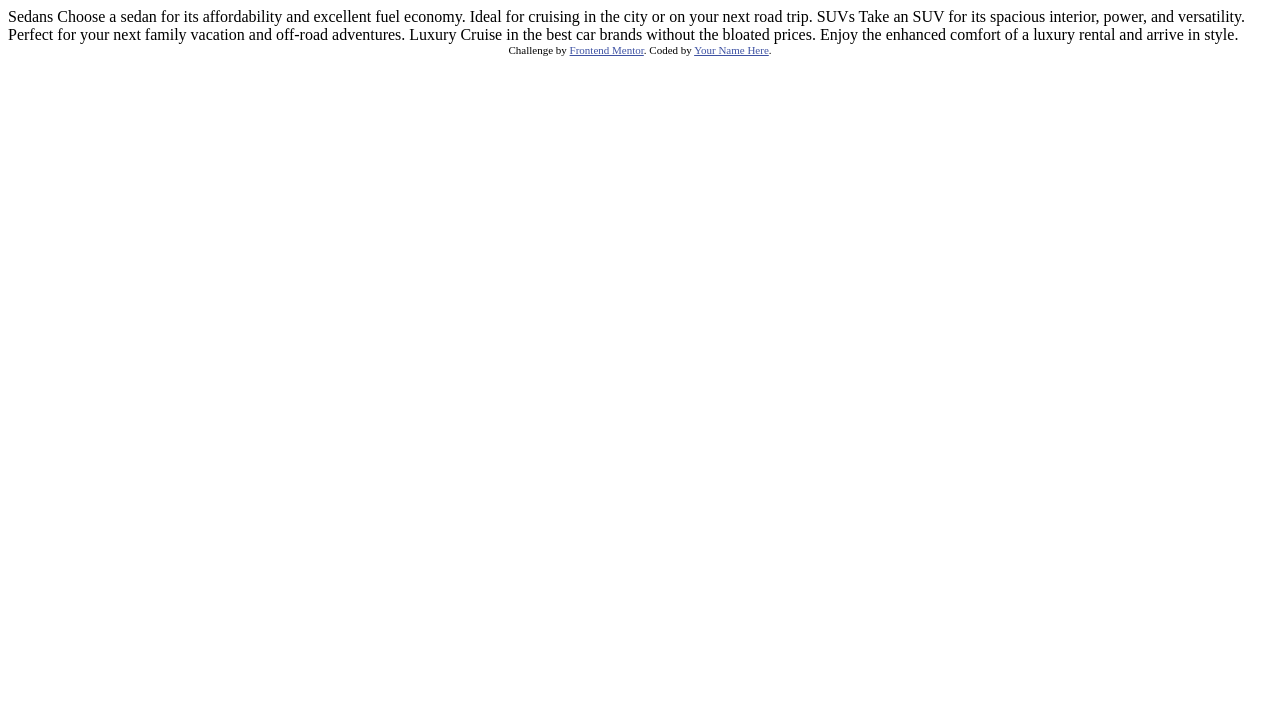
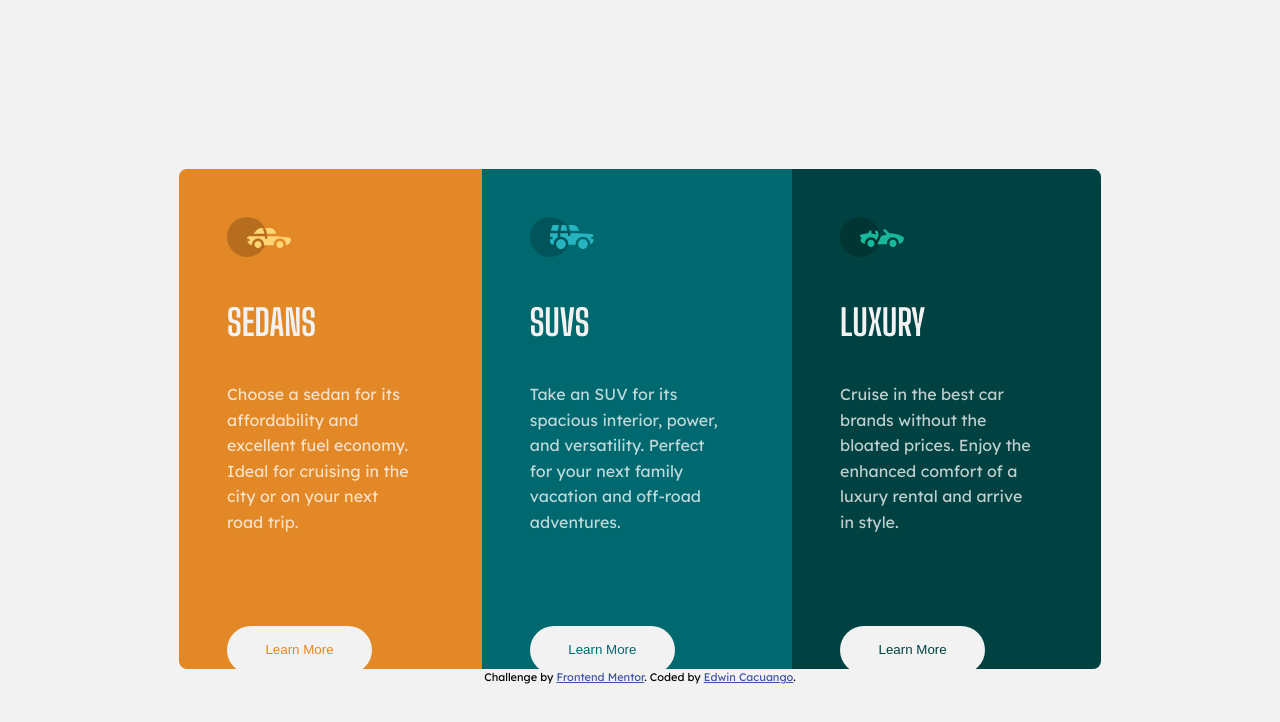
Before and after one commit to EdwinCacuango/colum-preview-card, a plain HTML site: page index.html in a window 1280 px wide. Drawn offline with Linux system fonts and the light colour scheme.

Commit message:
first review

```diff
--- a/index.html
+++ b/index.html
@@ -1,36 +1,82 @@
 <!DOCTYPE html>
 <html lang="en">
   <head>
-  <meta charset="UTF-8">
-  <meta name="viewport" content="width=device-width, initial-scale=1.0"> <!-- displays site properly based on user's device -->
+    <meta charset="UTF-8" />
+    <meta name="viewport" content="width=device-width, initial-scale=1.0" />
+    <!-- displays site properly based on user's device -->
 
-  <link rel="icon" type="image/png" sizes="32x32" href="./images/favicon-32x32.png">
+    <link
+      rel="icon"
+      type="image/png"
+      sizes="32x32"
+      href="./images/favicon-32x32.png"
+    />
+    <link rel="stylesheet" href="/styles/styles.css" />
+    <link rel="preconnect" href="https://fonts.googleapis.com" />
+    <link rel="preconnect" href="https://fonts.gstatic.com" crossorigin />
+    <link
+      href="https://fonts.googleapis.com/css2?family=Big+Shoulders+Display:wght@700&family=Lexend+Deca&display=swap"
+      rel="stylesheet"
+    />
 
     <title>Frontend Mentor | 3-column preview card component</title>
 
     <!-- Feel free to remove these styles or customise in your own stylesheet 👍 -->
     <style>
-    .attribution { font-size: 11px; text-align: center; }
-    .attribution a { color: hsl(228, 45%, 44%); }
+      .attribution {
+        font-size: 11px;
+        text-align: center;
+        color:black;
+      }
+      .attribution a {
+        color: hsl(228, 45%, 44%);
+      }
     </style>
   </head>
   <body>
-
-  Sedans
-  Choose a sedan for its affordability and excellent fuel economy. Ideal for cruising in the city
-  or on your next road trip.
-
-  SUVs
-  Take an SUV for its spacious interior, power, and versatility. Perfect for your next family vacation
-  and off-road adventures.
-
-  Luxury
-  Cruise in the best car brands without the bloated prices. Enjoy the enhanced comfort of a luxury
-  rental and arrive in style.
+    <main>
+      <div class="card-component">
+        <div class="card first">
+          <div class="card-image">
+            <img src="/images/icon-sedans.svg" alt="Sedan icon" />
+          </div>
+          <h2>Sedans</h2>
+          <p>
+            Choose a sedan for its affordability and excellent fuel economy.
+            Ideal for cruising in the city or on your next road trip.
+          </p>
+          <button class="first-btn">Learn More</button>
+        </div>
+        <div class="card second">
+          <div class="card-image">
+            <img src="/images/icon-suvs.svg" alt="Suvs icon" />
+          </div>
+          <h2>SUVs</h2>
+          <p>
+            Take an SUV for its spacious interior, power, and versatility.
+            Perfect for your next family vacation and off-road adventures.
+          </p>
+          <button class="second-btn">Learn More</button>
+        </div>
+        <div class="card third">
+          <div class="card-image">
+            <img src="/images/icon-luxury.svg" alt="Luxury icon" />
+          </div>
+          <h2>Luxury</h2>
+          <p>
+            Cruise in the best car brands without the bloated prices. Enjoy the
+            enhanced comfort of a luxury rental and arrive in style.
+          </p>
+          <button class="third-btn">Learn More</button>
+        </div>
+      </div>
+    </main>
 
     <div class="attribution">
-    Challenge by <a href="https://www.frontendmentor.io?ref=challenge" target="_blank">Frontend Mentor</a>.
-    Coded by <a href="#">Your Name Here</a>.
+      Challenge by
+      <a href="https://www.frontendmentor.io?ref=challenge" target="_blank"
+        >Frontend Mentor</a
+      >. Coded by <a href="https://github.com/EdwinCacuango" target="_blank">Edwin Cacuango</a>.
     </div>
   </body>
 </html>
--- /dev/null
+++ b/styles/_card-component.scss
@@ -0,0 +1,53 @@
+.card-component{
+    @include flexCenter();
+    width: 57.625rem;
+    height: 31.25rem;
+    margin-top: 10.5625rem;
+    h2{
+        @include title();
+    }
+    button{
+        background-color: $veryLightGray;
+        width:9.0625rem;
+        height: 3rem;
+        border: 0px;
+        border-radius: 2.5rem;
+        margin:0 auto;
+        margin-top:4.625rem;
+        &:hover{
+            background-color: transparent;
+            color:$veryLightGray;
+            border:$veryLightGray solid 1px;
+        }
+    }
+    .first-btn{
+        color:$firstCard;
+    }
+    .second-btn{
+        color:$secondCard;
+    }
+    .third-btn{
+        color:$thirdCard;
+    }
+}
+
+.card{
+    padding-top: 3rem;
+    padding-right: 4.125rem;
+    padding-bottom: 3rem;
+    padding-left: 3rem;
+}
+
+.first{
+    background-color: $firstCard;
+    border-radius: 0.5rem 0 0 0.5rem;
+}
+
+.second{
+    background-color: $secondCard;
+}
+
+.third{
+    background-color: $thirdCard;
+    border-radius: 0 0.5rem 0.5rem 0;
+}
--- /dev/null
+++ b/styles/_globals.scss
@@ -0,0 +1,25 @@
+html{
+    font-size:100%;
+    box-sizing: border-box;
+}
+
+*,
+*::after,
+*::before {
+  box-sizing: inherit;
+}
+
+body {
+    background-color: $veryLightGray;
+    margin: 0;
+    padding: 0;
+    line-height: 1.6;
+    font-family: $fontByDefault;
+    font-weight: $weightByDefault;
+    font-size: 1rem;
+    color:$paragraphs;
+}
+
+main{
+  @include flexCenter();
+}
--- /dev/null
+++ b/styles/_variables.scss
@@ -0,0 +1,29 @@
+// Card colors
+$firstCard: hsl(31, 77%, 52%);
+$secondCard: hsl(184, 100%, 22%);
+$thirdCard: hsl(179, 100%, 13%);
+
+//Colors of the other components
+$paragraphs: hsla(0, 0%, 100%, 0.75);
+$veryLightGray: hsl(0, 0%, 95%);
+
+//Fonts
+$fontTitle:'Big Shoulders Display', cursive;
+$weightTitle:700;
+$fontByDefault:'Lexend Deca', sans-serif;
+$weightByDefault:400;
+
+//Short ways
+@mixin title () {
+    font-size: 2.25rem;
+    font-family: $fontTitle;
+    font-weight: $weightTitle;
+    color:$veryLightGray;
+    text-transform: uppercase;
+}
+
+@mixin  flexCenter () {
+    display: flex;
+    align-self: center;
+    justify-content: center;
+}
--- /dev/null
+++ b/styles/styles.scss
@@ -0,0 +1,37 @@
+@import "variables";
+@import "globals";
+@import "card-component";
+
+
+@media (max-width:920px) {
+    main{
+        flex-direction: column;
+    }
+    .attribution{
+        display: block;
+    }
+
+    .card-component{
+        display: block;
+        width: 20.4375rem;
+        height: 27.5625rem;
+        margin-top:5.5rem;
+
+        .card{
+            padding-top: 2.875rem;
+            padding-left: 3.125rem;
+            padding-right: 3.25rem;
+            padding-bottom: 3rem;
+        }
+        .first{
+            border-radius: 0.5rem 0.5rem 0 0;
+        }
+        .third{
+            border-radius: 0 0 0.5rem 0.5rem;
+        }
+        button{
+            margin-top: 1.75rem;
+        }
+    }
+
+}
```
Also changed, not shown: styles/styles.css (added), 1 other file. Lines whose indentation alone changed are shown as unchanged.
